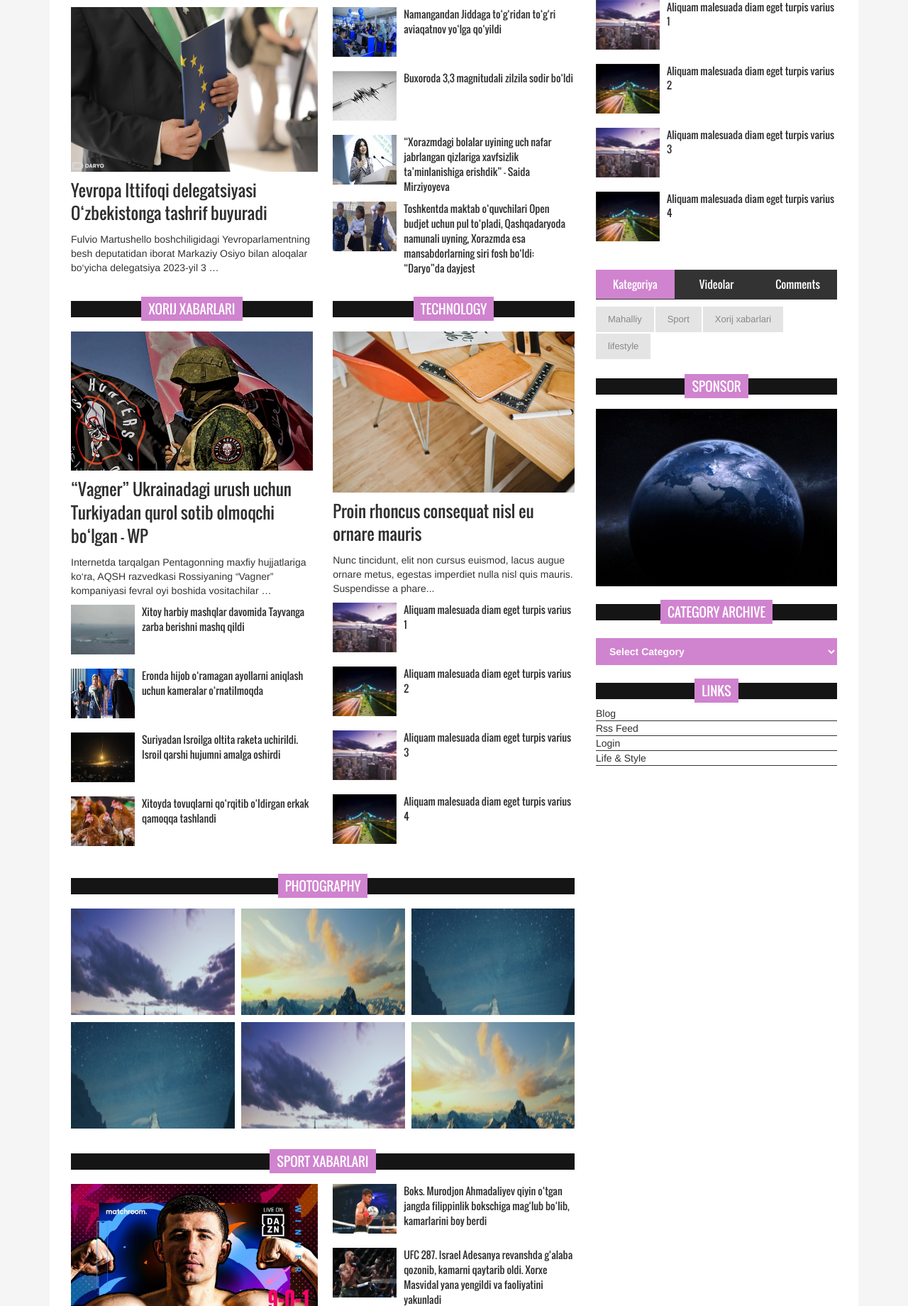
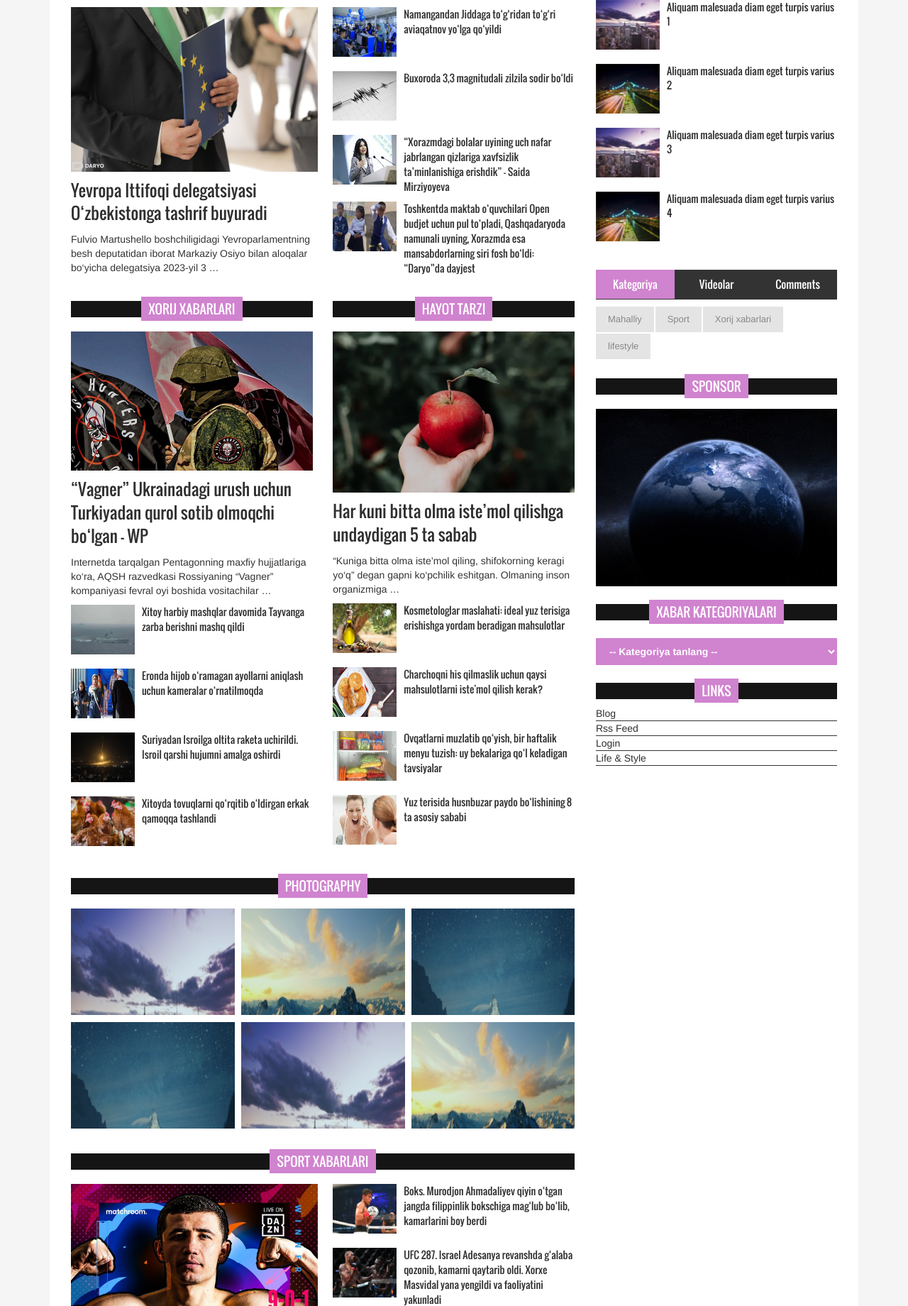
Before and after one commit to Asadbek16github/News_Projeect, a Django app: page / in a window 1280 px wide. Shown: the part 822-2662 px from the top of the page at 71% size. Run offline with Django 4.2, Linux system fonts and the light colour scheme; data comes from the database, SQL or seed files in the repository; both versions use the stored data as it was after the commit; some libraries are stand-ins or nearby versions.

Commit message:
Hayot tarzi nomli xabarlar kategoriyasi asosiy pagega qo'shildi

```diff
--- a/news/views.py
+++ b/news/views.py
@@ -48,6 +48,7 @@ class HomePageView(ListView):
         context['mahalliy'] = News.objects.filter(status=News.Status.Published).filter(category__category='Mahalliy')[:5]
         context['sport'] = News.objects.filter(status=News.Status.Published).filter(category__category='Sport').order_by('-published_time')[:5]
         context['xorij'] = News.objects.filter(status=News.Status.Published).filter(category__category='Xorij xabarlari').order_by('-published_time')[:5]
+        context['lifestyle'] = News.objects.filter(status=News.Status.Published).filter(category__category='lifestyle').order_by('-published_time')[:5]
 
         return context
 
--- a/templates/news/index.html
+++ b/templates/news/index.html
@@ -102,36 +102,29 @@
             </div>
             <div class="technology">
               <div class="single_post_content">
-                <h2><span>Technology</span></h2>
+                <h2><span>Hayot tarzi</span></h2>
                 <ul class="business_catgnav">
+                  {% for news in lifestyle %}
+                    {% if forloop.first %}
                       <li>
-                    <figure class="bsbig_fig wow fadeInDown"> <a href="pages/single_page.html" class="featured_img"> <img alt="" src="{% static 'images/featured_img3.jpg' %}"> <span class="overlay"></span> </a>
-                      <figcaption> <a href="pages/single_page.html">Proin rhoncus consequat nisl eu ornare mauris</a> </figcaption>
-                      <p>Nunc tincidunt, elit non cursus euismod, lacus augue ornare metus, egestas imperdiet nulla nisl quis mauris. Suspendisse a phare...</p>
+                        <figure class="bsbig_fig wow fadeInDown"> <a href="{% url 'detail_news' news.pk %}" class="featured_img"> <img alt="" src="{{news.image.url}}"> <span class="overlay"></span> </a>
+                          <figcaption> <a href="{% url 'detail_news' news.pk %}">{{ news.title }}</a> </figcaption>
+                          <p>{{ news.text | truncatewords:15 }}</p>
                         </figure>
                       </li>
+                    {% endif %}
+                  {% endfor %}
                 </ul>
                 <ul class="spost_nav">
+                  {% for news in lifestyle %}
+                    {% if forloop.counter > 1 %}
                       <li>
-                    <div class="media wow fadeInDown"> <a href="pages/single_page.html" class="media-left"> <img alt="" src="{% static 'images/post_img1.jpg' %}"> </a>
-                      <div class="media-body"> <a href="pages/single_page.html" class="catg_title"> Aliquam malesuada diam eget turpis varius 1</a> </div>
+                        <div class="media wow fadeInDown"> <a href="{% url 'detail_news' news.pk %}" class="media-left"> <img alt="" src="{{news.image.url}}"> </a>
+                          <div class="media-body"> <a href="{% url 'detail_news' news.pk %}" class="catg_title">{{ news.title }}</a> </div>
                         </div>
                       </li>
-                  <li>
-                    <div class="media wow fadeInDown"> <a href="pages/single_page.html" class="media-left"> <img alt="" src="{% static 'images/post_img2.jpg' %}"> </a>
-                      <div class="media-body"> <a href="pages/single_page.html" class="catg_title"> Aliquam malesuada diam eget turpis varius 2</a> </div>
-                    </div>
-                  </li>
-                  <li>
-                    <div class="media wow fadeInDown"> <a href="pages/single_page.html" class="media-left"> <img alt="" src="{% static 'images/post_img1.jpg' %}"> </a>
-                      <div class="media-body"> <a href="pages/single_page.html" class="catg_title"> Aliquam malesuada diam eget turpis varius 3</a> </div>
-                    </div>
-                  </li>
-                  <li>
-                    <div class="media wow fadeInDown"> <a href="pages/single_page.html" class="media-left"> <img alt="" src="{% static 'images/post_img2.jpg' %}"> </a>
-                      <div class="media-body"> <a href="pages/single_page.html" class="catg_title"> Aliquam malesuada diam eget turpis varius 4</a> </div>
-                    </div>
-                  </li>
+                    {% endif %}
+                  {% endfor %}
                 </ul>
               </div>
             </div>
@@ -279,13 +272,12 @@
             <h2><span>Sponsor</span></h2>
             <a class="sideAdd" href="#"><img src="{% static 'images/add_img.jpg' %}" alt=""></a> </div>
           <div class="single_sidebar wow fadeInDown">
-            <h2><span>Category Archive</span></h2>
+            <h2><span>Xabar kategoriyalari</span></h2>
             <select class="catgArchive">
-              <option>Select Category</option>
-              <option>Life styles</option>
-              <option>Sports</option>
-              <option>Technology</option>
-              <option>Treads</option>
+              <option>-- Kategoriya tanlang --</option>
+              {% for category in all_categories %}
+                <option>{{category.category}}</option>
+              {% endfor %}
             </select>
           </div>
           <div class="single_sidebar wow fadeInDown">
```
Also changed, not shown: db.sqlite3, news/images/lifestayle1.jpg (added), news/images/lifestayle2.jpg (added), news/images/lifestayle3.jpg (added), news/images/lifestayle4.jpeg (added), news/images/lifestayle5.jpg (added). Lines whose indentation alone changed are shown as unchanged.
